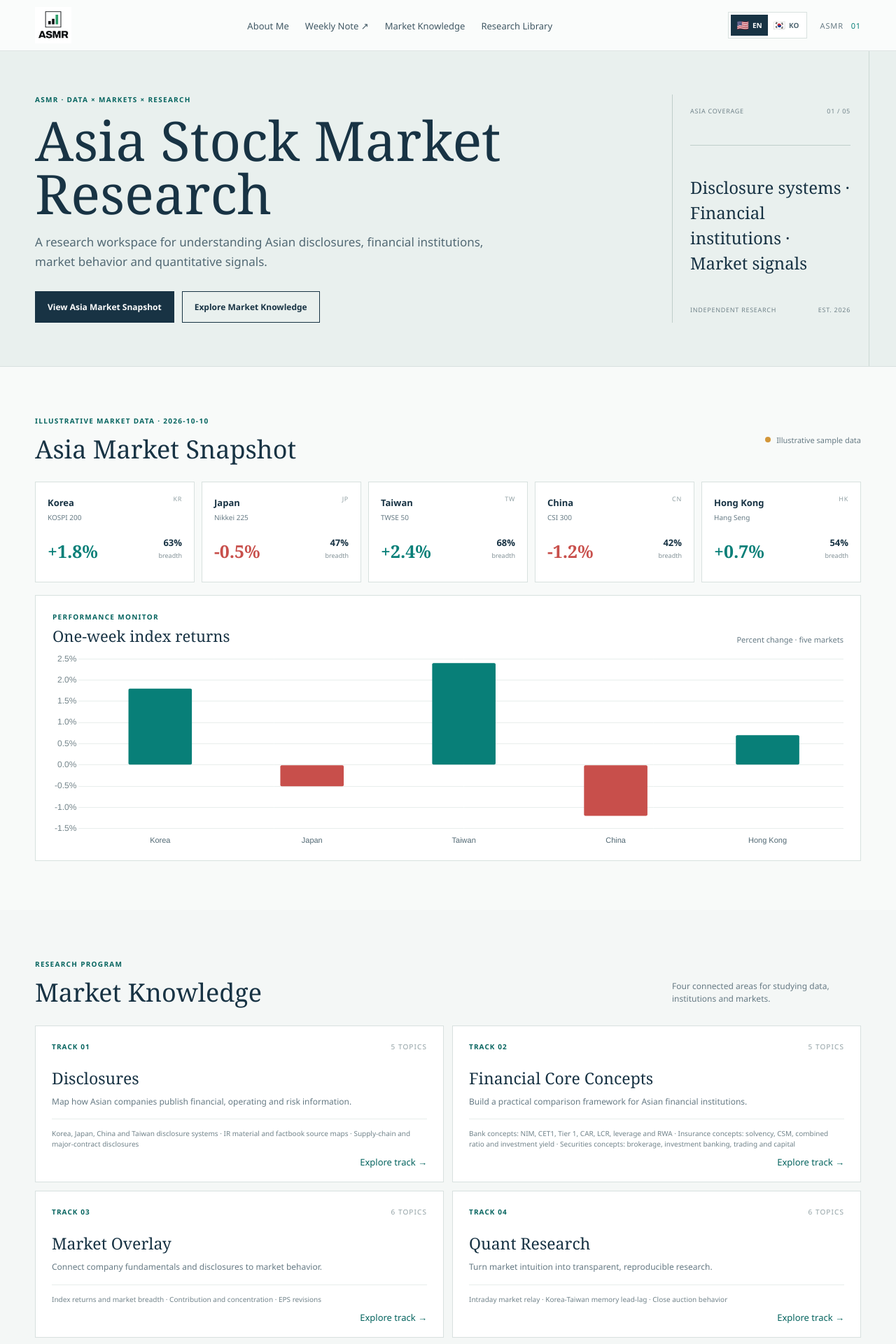
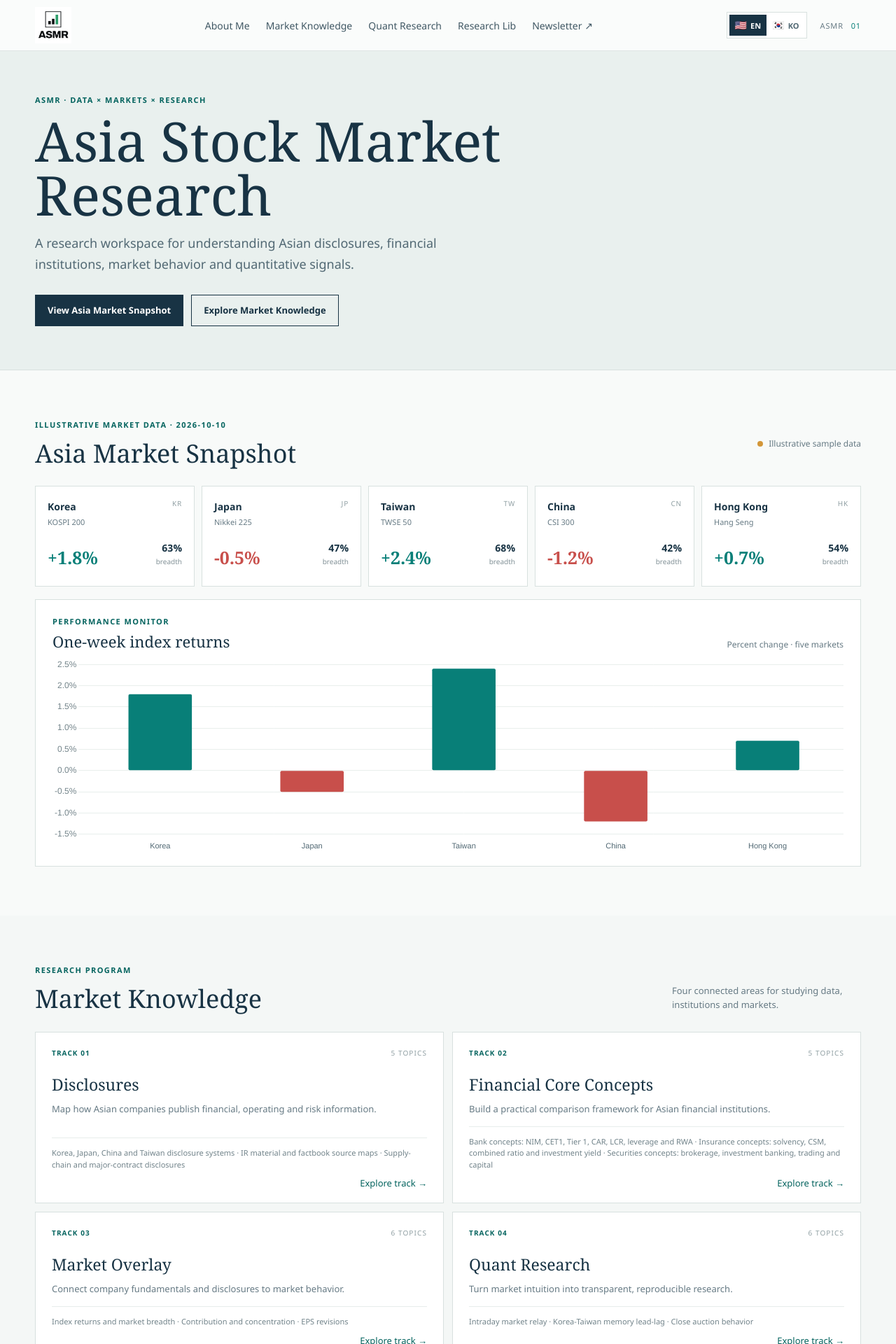
Before and after one commit to data-roh/asia-stock-market-research, a SvelteKit app: page / in a window 1280 px wide. Shown: the top 1920 px of the page at 70% size. Built offline with nearby package versions, Linux system fonts and the light colour scheme.

Commit message:
Refine navigation and About page

```diff
--- a/src/lib/content/site-copy.ts
+++ b/src/lib/content/site-copy.ts
@@ -2,9 +2,10 @@ export const siteCopy = {
 	en: {
 		nav: {
 			about: 'About Me',
-			weekly: 'Weekly Note',
+			weekly: 'Newsletter',
 			knowledge: 'Market Knowledge',
-			library: 'Research Library',
+			library: 'Research Lib',
+			quant: 'Quant Research',
 			primary: 'Primary navigation',
 			switchToEnglish: 'Switch language to English',
 			switchToKorean: 'Switch language to Korean'
@@ -79,9 +80,10 @@ export const siteCopy = {
 	ko: {
 		nav: {
 			about: '소개',
-			weekly: '주간 노트',
+			weekly: '뉴스레터',
 			knowledge: '마켓 지식',
 			library: '리서치 라이브러리',
+			quant: '퀀트 리서치',
 			primary: '주요 메뉴',
 			switchToEnglish: '언어를 영어로 변경',
 			switchToKorean: '언어를 한국어로 변경'
--- a/src/routes/+layout.svelte
+++ b/src/routes/+layout.svelte
@@ -10,9 +10,10 @@
 	const copy = $derived(siteCopy[$locale]);
 	const navigation = [
 		{ key: 'about', label: 'about', href: 'about/' },
-		{ key: 'weekly', label: 'weekly', external: 'https://www.linkedin.com/build-relation/newsletter-follow?entityUrn=7490416413996900352' },
 		{ key: 'knowledge', label: 'knowledge', anchor: 'market-knowledge' },
-		{ key: 'library', label: 'library', href: 'institutional-research/' }
+		{ key: 'quant', label: 'quant', href: 'quant/' },
+		{ key: 'library', label: 'library', href: 'institutional-research/' },
+		{ key: 'weekly', label: 'weekly', external: 'https://www.linkedin.com/build-relation/newsletter-follow?entityUrn=7490416413996900352' }
 	] as const;
 
 	function navigateToSection(event: MouseEvent, anchor: string): void {
--- a/src/routes/+page.svelte
+++ b/src/routes/+page.svelte
@@ -32,12 +32,6 @@
 					<a class="button button-primary" href="#weekly-briefing">{copy.weeklyLink}</a>
 					<a class="button button-secondary" href="#market-knowledge">{copy.knowledgeLink}</a>
 				</div>
-			</div>
-			<div class="hero-index" aria-label={copy.coverage}>
-				<div class="hero-index-top"><span>ASIA COVERAGE</span><span>01 / 05</span></div>
-				<div class="hero-index-line"></div>
-				<p>{copy.coverage}</p>
-				<div class="hero-index-bottom"><span>INDEPENDENT RESEARCH</span><span>EST. 2026</span></div>
 			</div>
 		</div>
 	</section>
--- a/src/routes/about/+page.svelte
+++ b/src/routes/about/+page.svelte
@@ -33,11 +33,11 @@
 					<a class="text-link" href="https://www.linkedin.com/in/rohdata" target="_blank" rel="external noreferrer">
 						{profile.linkedin} <span aria-hidden="true">↗</span>
 					</a>
+					<a class="text-link" href={profile.googleScholarUrl} target="_blank" rel="external noreferrer">
+						{profile.googleScholar} <span aria-hidden="true">↗</span>
+					</a>
 					<a class="text-link" href={profile.mediumUrl} target="_blank" rel="external noreferrer">
 						{profile.medium} <span aria-hidden="true">↗</span>
-					</a>
-					<a class="text-link" href={profile.googleScholarUrl} target="_blank" rel="external noreferrer">
-						{profile.googleScholar} <span aria-hidden="true">↗</span>
 					</a>
 					<a class="text-link" href={profile.ssrnUrl} target="_blank" rel="external noreferrer">
 						{profile.ssrn} <span aria-hidden="true">↗</span>
--- a/src/routes/app.css
+++ b/src/routes/app.css
@@ -32,71 +32,66 @@ h1, h2, h3 { color: var(--ink); font-family: Georgia, 'Times New Roman', serif;
 .brand-mark img { display: block; width: 100%; height: 100%; object-fit: contain; }
 .footer-brand { font-size: 15px; font-weight: 700; }
 .nav-links { display: flex; align-items: center; gap: clamp(12px, 1.8vw, 25px); padding: 0; margin: 0; list-style: none; }
-.nav-links a { color: #405864; font-size: 13px; text-decoration: none; }
+.nav-links a { color: #405864; font-size: 14px; text-decoration: none; }
 .nav-links a:hover, .text-link:hover { color: var(--teal-dark); }
 .header-actions { display: flex; align-items: center; gap: 18px; }
 .language-switch { display: inline-flex; padding: 3px; border: 1px solid var(--line); background: white; }
-.language-switch button { min-height: 30px; display: inline-flex; align-items: center; justify-content: center; gap: 5px; padding: 0 8px; border: 0; background: transparent; color: #526974; cursor: pointer; font-size: 10px; font-weight: 700; }
+.language-switch button { min-height: 30px; display: inline-flex; align-items: center; justify-content: center; gap: 5px; padding: 0 8px; border: 0; background: transparent; color: #526974; cursor: pointer; font-size: 11px; font-weight: 700; }
 .language-switch button.active { background: var(--ink); color: white; }
 .language-switch button span { font-size: 14px; line-height: 1; }
 .header-index { color: var(--muted); font-size: 11px; letter-spacing: 0.08em; text-decoration: none; }
 .header-index span { margin-left: 7px; color: var(--teal); }
 
 .hero-band { position: relative; overflow: hidden; border-bottom: 1px solid var(--line); background: #e9f0ee; }
-.hero-band::after { position: absolute; top: 0; right: max(3vw, calc((100vw - 1280px) / 2)); width: 1px; height: 100%; background: #cbd8d4; content: ''; }
-.hero-layout { min-height: 410px; display: grid; grid-template-columns: minmax(0, 1fr) 270px; align-items: center; gap: 72px; padding-block: 62px; }
-.eyebrow { margin-bottom: 13px; color: var(--teal-dark); font-size: 10px; font-weight: 700; letter-spacing: 0.13em; line-height: 1.4; text-transform: uppercase; }
+.hero-layout { min-height: 410px; display: grid; grid-template-columns: minmax(0, 1fr); align-items: center; padding-block: 62px; }
+.eyebrow { margin-bottom: 13px; color: var(--teal-dark); font-size: 11px; font-weight: 700; letter-spacing: 0.13em; line-height: 1.4; text-transform: uppercase; }
 .hero-copy h1 { max-width: 780px; margin-bottom: 17px; font-size: clamp(48px, 7vw, 78px); line-height: 0.98; }
-.hero-lede { max-width: 650px; margin-bottom: 28px; color: #526974; font-size: 17px; line-height: 1.65; }
+.hero-lede { max-width: 650px; margin-bottom: 28px; color: #526974; font-size: 18px; line-height: 1.65; }
 .hero-actions { display: flex; flex-wrap: wrap; gap: 11px; }
-.button { min-height: 45px; display: inline-flex; align-items: center; justify-content: center; padding: 0 17px; border: 1px solid var(--ink); font-size: 12px; font-weight: 700; text-decoration: none; transition: background-color 140ms ease, color 140ms ease; }
+.button { min-height: 45px; display: inline-flex; align-items: center; justify-content: center; padding: 0 17px; border: 1px solid var(--ink); font-size: 13px; font-weight: 700; text-decoration: none; transition: background-color 140ms ease, color 140ms ease; }
 .button-primary { background: var(--ink); color: white; }
 .button-primary:hover { background: var(--teal-dark); }
 .button-secondary { background: transparent; color: var(--ink); }
 .button-secondary:hover { background: white; }
-.hero-index { align-self: stretch; display: flex; flex-direction: column; justify-content: space-between; max-width: 255px; min-height: 235px; padding: 17px 0 12px 25px; border-left: 1px solid #bfceca; }
-.hero-index-top, .hero-index-bottom { display: flex; justify-content: space-between; gap: 8px; color: #71838a; font-size: 9px; letter-spacing: 0.08em; }
-.hero-index-line { width: 100%; height: 1px; background: #bfceca; }
-.hero-index p { margin: 0; color: var(--ink); font-family: Georgia, serif; font-size: 24px; line-height: 1.5; }
 
 .section { padding-block: 70px; }
 .pulse-section { background: #f8faf9; }
 .section-heading { display: flex; align-items: end; justify-content: space-between; gap: 24px; margin-bottom: 26px; }
 .section-heading h2, .about-layout h2, .page-intro h1 { margin-bottom: 0; font-size: 36px; line-height: 1.15; }
 .pulse-heading { align-items: center; }
-.demo-note { display: inline-flex; align-items: center; gap: 8px; margin: 0; color: var(--muted); font-size: 11px; }
+.demo-note { display: inline-flex; align-items: center; gap: 8px; margin: 0; color: var(--muted); font-size: 12px; }
 .demo-dot { width: 8px; height: 8px; border-radius: 50%; background: #d39639; }
 .market-grid { display: grid; grid-template-columns: repeat(5, minmax(0, 1fr)); gap: 10px; }
 .market-card { min-height: 144px; padding: 17px; border: 1px solid var(--line); background: var(--paper); }
 .market-topline { display: flex; align-items: start; justify-content: space-between; gap: 9px; margin-bottom: 20px; }
-.market-country { color: var(--ink); font-size: 13px; font-weight: 700; }
-.market-index { display: block; margin-top: 4px; color: var(--muted); font-size: 10px; }
-.market-code { color: #91a0a4; font-size: 9px; letter-spacing: 0.08em; }
+.market-country { color: var(--ink); font-size: 14px; font-weight: 700; }
+.market-index { display: block; margin-top: 4px; color: var(--muted); font-size: 11px; }
+.market-code { color: #91a0a4; font-size: 10px; letter-spacing: 0.08em; }
 .market-metrics { display: flex; align-items: end; justify-content: space-between; gap: 8px; }
 .market-return { font-family: Georgia, serif; font-size: 25px; line-height: 1; }
 .return-positive { color: var(--teal); }
 .return-negative { color: var(--red); }
 .market-breadth { text-align: right; }
-.market-breadth strong { display: block; color: var(--ink); font-size: 13px; }
-.market-breadth span { display: block; margin-top: 3px; color: #819096; font-size: 9px; }
+.market-breadth strong { display: block; color: var(--ink); font-size: 14px; }
+.market-breadth span { display: block; margin-top: 3px; color: #819096; font-size: 10px; }
 .chart-panel { margin-top: 18px; padding: 23px 24px 18px; border: 1px solid var(--line); background: white; }
 .chart-heading { display: flex; align-items: end; justify-content: space-between; gap: 20px; margin-bottom: 8px; }
 .chart-heading .eyebrow { margin-bottom: 5px; }
 .chart-heading h3 { margin-bottom: 0; font-size: 22px; }
-.chart-heading > p { margin-bottom: 2px; color: var(--muted); font-size: 11px; }
+.chart-heading > p { margin-bottom: 2px; color: var(--muted); font-size: 12px; }
 .chart-wrap { position: relative; height: 280px; width: 100%; }
 .sr-only { position: absolute; width: 1px; height: 1px; padding: 0; margin: -1px; overflow: hidden; clip: rect(0, 0, 0, 0); white-space: nowrap; border: 0; }
 
 .tracks-section { background: var(--canvas); }
-.section-aside { max-width: 270px; margin-bottom: 2px; color: var(--muted); font-size: 12px; line-height: 1.55; }
+.section-aside { max-width: 270px; margin-bottom: 2px; color: var(--muted); font-size: 13px; line-height: 1.55; }
 .track-grid { display: grid; grid-template-columns: repeat(2, minmax(0, 1fr)); gap: 12px; }
 .track-card { min-height: 210px; display: flex; flex-direction: column; padding: 22px 23px 19px; border: 1px solid var(--line); background: white; text-decoration: none; transition: border-color 140ms ease, transform 140ms ease; }
 .track-card:hover { transform: translateY(-2px); border-color: #8db8b0; }
 .track-number { display: flex; justify-content: space-between; margin-bottom: 22px; color: var(--teal-dark); font-size: 10px; font-weight: 700; letter-spacing: 0.11em; }
 .track-number span:last-child { color: #91a0a4; font-weight: 500; }
 .track-card h3 { margin-bottom: 9px; font-size: 23px; }
-.track-card p { max-width: 500px; margin-bottom: 15px; color: var(--muted); font-size: 12px; line-height: 1.55; }
-.track-topics { margin-top: auto; padding-top: 13px; border-top: 1px solid #e7edeb; color: #71838a; font-size: 10px; line-height: 1.5; }
+.track-card p { max-width: 500px; margin-bottom: 15px; color: var(--muted); font-size: 13px; line-height: 1.55; }
+.track-topics { margin-top: auto; padding-top: 13px; border-top: 1px solid #e7edeb; color: #71838a; font-size: 11px; line-height: 1.5; }
 .track-arrow { align-self: end; margin-top: 9px; color: var(--teal-dark); font-size: 13px; }
 
 .about-band { padding-block: 60px; background: #e7efed; }
@@ -104,7 +99,7 @@ h1, h2, h3 { color: var(--ink); font-family: Georgia, 'Times New Roman', serif;
 .about-layout h2 { font-size: 32px; }
 .about-copy { max-width: 500px; padding-top: 21px; }
 .about-copy p { color: #526974; font-size: 15px; line-height: 1.7; }
-.text-link { display: inline-flex; align-items: center; gap: 10px; color: var(--ink); font-size: 12px; font-weight: 700; text-decoration: none; }
+.text-link { display: inline-flex; align-items: center; gap: 10px; color: var(--ink); font-size: 13px; font-weight: 700; text-decoration: none; }
 .disclaimer-band { padding-block: 22px; border-top: 1px solid var(--line); border-bottom: 1px solid var(--line); background: #fbfcfc; }
 .disclaimer-content { display: flex; align-items: center; gap: 22px; }
 .disclaimer-content .eyebrow { flex: 0 0 auto; margin: 0; color: var(--red); }
@@ -112,28 +107,28 @@ h1, h2, h3 { color: var(--ink); font-family: Georgia, 'Times New Roman', serif;
 .site-footer { padding-block: 24px; background: #183344; color: #d8e2e1; }
 .footer-inner { display: flex; align-items: center; justify-content: space-between; gap: 20px; }
 .footer-brand { color: white; text-decoration: none; }
-.footer-inner p, .footer-inner span { margin: 0; color: #afc0c3; font-size: 10px; }
+.footer-inner p, .footer-inner span { margin: 0; color: #afc0c3; font-size: 11px; }
 
 .research-page { min-height: 70vh; }
 .page-intro { padding-block: 66px 48px; border-bottom: 1px solid var(--line); background: #e9f0ee; }
 .page-intro h1 { max-width: 850px; margin-bottom: 16px; font-size: 48px; }
-.page-intro .intro-copy { max-width: 760px; margin-bottom: 0; color: #526974; font-size: 16px; line-height: 1.7; }
+.page-intro .intro-copy { max-width: 760px; margin-bottom: 0; color: #526974; font-size: 17px; line-height: 1.7; }
 .page-body { padding-block: 45px 68px; }
 .topic-grid { display: grid; grid-template-columns: repeat(2, minmax(0, 1fr)); gap: 10px; }
 .topic-card { min-height: 145px; padding: 19px; border: 1px solid var(--line); background: white; }
-.topic-status { display: inline-block; margin-bottom: 13px; padding: 4px 7px; border: 1px solid #c8d9d5; color: var(--teal-dark); font-size: 9px; font-weight: 700; letter-spacing: 0.06em; text-transform: uppercase; }
-.topic-card h2 { margin-bottom: 8px; font-family: inherit; font-size: 15px; font-weight: 700; line-height: 1.35; }
-.topic-card p { margin: 0; color: var(--muted); font-size: 12px; line-height: 1.55; }
+.topic-status { display: inline-block; margin-bottom: 13px; padding: 4px 7px; border: 1px solid #c8d9d5; color: var(--teal-dark); font-size: 10px; font-weight: 700; letter-spacing: 0.06em; text-transform: uppercase; }
+.topic-card h2 { margin-bottom: 8px; font-family: inherit; font-size: 16px; font-weight: 700; line-height: 1.35; }
+.topic-card p { margin: 0; color: var(--muted); font-size: 13px; line-height: 1.55; }
 .resource-group + .resource-group { margin-top: 42px; }
 .resource-group-heading { display: flex; align-items: end; justify-content: space-between; gap: 24px; margin-bottom: 17px; }
 .resource-group-heading h2 { margin-bottom: 0; font-size: 27px; }
-.resource-group-heading p { max-width: 560px; margin-bottom: 2px; color: var(--muted); font-size: 12px; line-height: 1.55; }
+.resource-group-heading p { max-width: 560px; margin-bottom: 2px; color: var(--muted); font-size: 13px; line-height: 1.55; }
 .resource-grid { display: grid; grid-template-columns: repeat(3, minmax(0, 1fr)); gap: 10px; }
 .resource-card { min-height: 164px; display: flex; flex-direction: column; padding: 18px; border: 1px solid var(--line); background: white; }
 .resource-card h3 { margin-bottom: 8px; font-family: inherit; font-size: 15px; font-weight: 700; line-height: 1.4; }
 .resource-card h3 a { color: var(--ink); text-decoration-color: #a8c7c1; text-underline-offset: 3px; }
 .resource-card h3 a:hover { color: var(--teal-dark); }
-.resource-card p { margin-bottom: 15px; color: var(--muted); font-size: 11px; line-height: 1.55; }
+.resource-card p { margin-bottom: 15px; color: var(--muted); font-size: 12px; line-height: 1.55; }
 .resource-meta { display: flex; flex-wrap: wrap; gap: 6px 12px; margin-top: auto; padding-top: 11px; border-top: 1px solid #e7edeb; color: #71838a; font-size: 9px; }
 .reading-routine { display: grid; grid-template-columns: repeat(5, minmax(0, 1fr)); border-top: 1px solid var(--line); border-bottom: 1px solid var(--line); background: white; }
 .reading-day { min-height: 160px; padding: 18px; border-right: 1px solid var(--line); }
@@ -183,13 +178,13 @@ h1, h2, h3 { color: var(--ink); font-family: Georgia, 'Times New Roman', serif;
 .profile-links .text-link { color: var(--teal-dark); }
 .about-body { max-width: 1000px; }
 .profile-toc { display: flex; flex-wrap: wrap; gap: 8px 21px; margin-bottom: 25px; padding: 12px 15px; border-bottom: 1px solid var(--line); background: rgba(244, 247, 246, 0.96); }
-.profile-toc a { color: #405864; font-size: 11px; font-weight: 700; text-decoration: none; }
+.profile-toc a { color: #405864; font-size: 12px; font-weight: 700; text-decoration: none; }
 .profile-toc a:hover { color: var(--teal-dark); }
 .about-section[id] { scroll-margin-top: 90px; }
 .interest-section { padding: 19px 20px 21px; border: 1px solid var(--line); background: white; }
 .interest-section .about-section-heading { margin-bottom: 15px; }
 .interest-tags { display: flex; flex-wrap: wrap; gap: 8px; }
-.interest-tag { display: inline-flex; align-items: center; gap: 7px; padding: 6px 9px; border: 1px solid currentColor; border-radius: 3px; font-size: 10px; font-weight: 700; line-height: 1.35; text-decoration: none; transition: background-color 140ms ease, color 140ms ease; }
+.interest-tag { display: inline-flex; align-items: center; gap: 7px; padding: 6px 9px; border: 1px solid currentColor; border-radius: 3px; font-size: 11px; font-weight: 700; line-height: 1.35; text-decoration: none; transition: background-color 140ms ease, color 140ms ease; }
 .interest-tag:hover { color: white; }
 .interest-data { color: #087f78; background: #f0f8f6; }
 .interest-institutions { color: #a34b38; background: #fcf4f1; }
@@ -209,16 +204,16 @@ h1, h2, h3 { color: var(--ink); font-family: Georgia, 'Times New Roman', serif;
 .about-section-heading h2 { margin: 0; font-size: 27px; }
 .experience-row, .education-row { display: grid; grid-template-columns: minmax(220px, 0.7fr) minmax(0, 1.3fr); gap: 32px; padding-block: 20px; border-bottom: 1px solid #e6ecea; }
 .experience-meta .eyebrow, .education-row .eyebrow { margin-bottom: 7px; }
-.experience-meta h3, .education-row h3 { margin-bottom: 5px; font-family: inherit; font-size: 15px; font-weight: 700; }
-.experience-meta p:last-child, .education-row p { margin: 0; color: var(--muted); font-size: 11px; line-height: 1.6; }
+.experience-meta h3, .education-row h3 { margin-bottom: 5px; font-family: inherit; font-size: 16px; font-weight: 700; }
+.experience-meta p:last-child, .education-row p { margin: 0; color: var(--muted); font-size: 12px; line-height: 1.6; }
 .experience-meta .experience-team { margin-top: 5px; color: var(--teal-dark); font-weight: 700; }
-.experience-row ul, .education-row ul { margin: 0; padding-left: 17px; color: #526974; font-size: 12px; line-height: 1.7; }
+.experience-row ul, .education-row ul { margin: 0; padding-left: 17px; color: #526974; font-size: 13px; line-height: 1.7; }
 .experience-row li + li, .education-row li + li { margin-top: 7px; }
 .education-row .text-link { margin-top: 12px; }
 .publication-list { margin: 0; padding: 0; list-style: none; }
 .publication-list li { display: flex; justify-content: space-between; gap: 20px; padding: 15px 0; border-bottom: 1px solid #e6ecea; }
-.publication-list h3 { margin-bottom: 5px; font-family: inherit; font-size: 13px; font-weight: 700; line-height: 1.5; }
-.publication-list p { margin: 0; color: var(--muted); font-size: 11px; line-height: 1.5; }
+.publication-list h3 { margin-bottom: 5px; font-family: inherit; font-size: 14px; font-weight: 700; line-height: 1.5; }
+.publication-list p { margin: 0; color: var(--muted); font-size: 12px; line-height: 1.5; }
 .publication-list a { flex: 0 0 auto; align-self: center; color: var(--teal-dark); font-weight: 700; text-decoration: none; }
 .publication-methods { display: flex; flex-wrap: wrap; align-items: center; gap: 6px; margin-top: 10px; }
 .method-tag { display: inline-flex; padding: 4px 7px; border: 1px solid currentColor; border-radius: 3px; font-size: 9px; font-weight: 700; line-height: 1.3; }
@@ -233,7 +228,6 @@ h1, h2, h3 { color: var(--ink); font-family: Georgia, 'Times New Roman', serif;
 	.header-index { display: none; }
 	.nav-links { gap: 16px; }
 	.market-grid { grid-template-columns: repeat(3, minmax(0, 1fr)); }
-	.hero-layout { gap: 34px; }
 	.resource-grid { grid-template-columns: repeat(2, minmax(0, 1fr)); }
 	.disclosure-document-grid { grid-template-columns: 1fr; }
 	.reading-routine { grid-template-columns: repeat(3, minmax(0, 1fr)); }
@@ -249,15 +243,13 @@ h1, h2, h3 { color: var(--ink); font-family: Georgia, 'Times New Roman', serif;
 	.header-actions { order: 2; margin-left: auto; }
 	.brand-name { font-size: 13px; }
 	.nav-links { width: max-content; gap: 19px; padding-top: 10px; }
-	.nav-links a { font-size: 11px; }
-	.hero-layout { min-height: 0; grid-template-columns: 1fr; gap: 36px; padding-block: 49px; }
+	.nav-links a { font-size: 12px; }
+	.hero-layout { min-height: 0; grid-template-columns: 1fr; padding-block: 49px; }
 	.hero-copy h1 { font-size: 49px; }
-	.hero-lede { font-size: 15px; }
-	.hero-index { min-height: 152px; max-width: none; padding-block: 12px; }
-	.hero-index p { font-size: 19px; }
+	.hero-lede { font-size: 16px; }
 	.section { padding-block: 48px; }
 	.section-heading, .chart-heading { align-items: start; flex-direction: column; gap: 12px; }
-	.section-heading h2 { font-size: 30px; }
+	.section-heading h2 { font-size: 31px; }
 	.market-grid { grid-template-columns: repeat(2, minmax(0, 1fr)); }
 	.market-card { min-height: 132px; padding: 14px; }
 	.market-return { font-size: 22px; }
@@ -266,7 +258,7 @@ h1, h2, h3 { color: var(--ink); font-family: Georgia, 'Times New Roman', serif;
 	.track-grid, .topic-grid { grid-template-columns: 1fr; }
 	.resource-grid, .framework-list { grid-template-columns: 1fr; }
 	.resource-group-heading { align-items: start; flex-direction: column; gap: 8px; }
-	.article-content { font-size: 13px; }
+	.article-content { font-size: 14px; }
 	.article-content h2 { margin-top: 40px; font-size: 25px; }
 	.article-content h3 { font-size: 19px; }
 	.article-content th, .article-content td { min-width: 145px; padding: 9px; }
@@ -282,8 +274,8 @@ h1, h2, h3 { color: var(--ink); font-family: Georgia, 'Times New Roman', serif;
 	.experience-row, .education-row { grid-template-columns: 1fr; gap: 12px; }
 	.about-section + .about-section { margin-top: 38px; }
 	.page-intro { padding-block: 46px 34px; }
-	.page-intro h1 { font-size: 38px; }
-	.page-intro .intro-copy { font-size: 14px; }
+	.page-intro h1 { font-size: 40px; }
+	.page-intro .intro-copy { font-size: 15px; }
 	.method-panel { padding: 20px; }
 }
 
```
Also changed, not shown: src/lib/content/about-profile.ts (+2 -16 lines).
